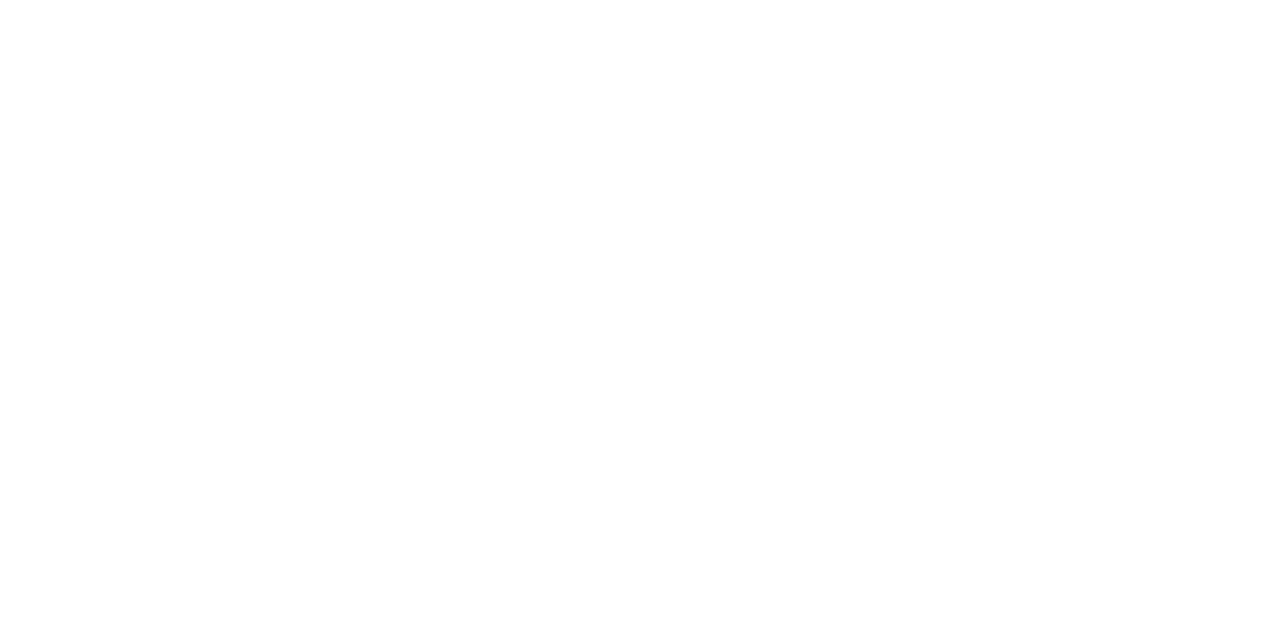
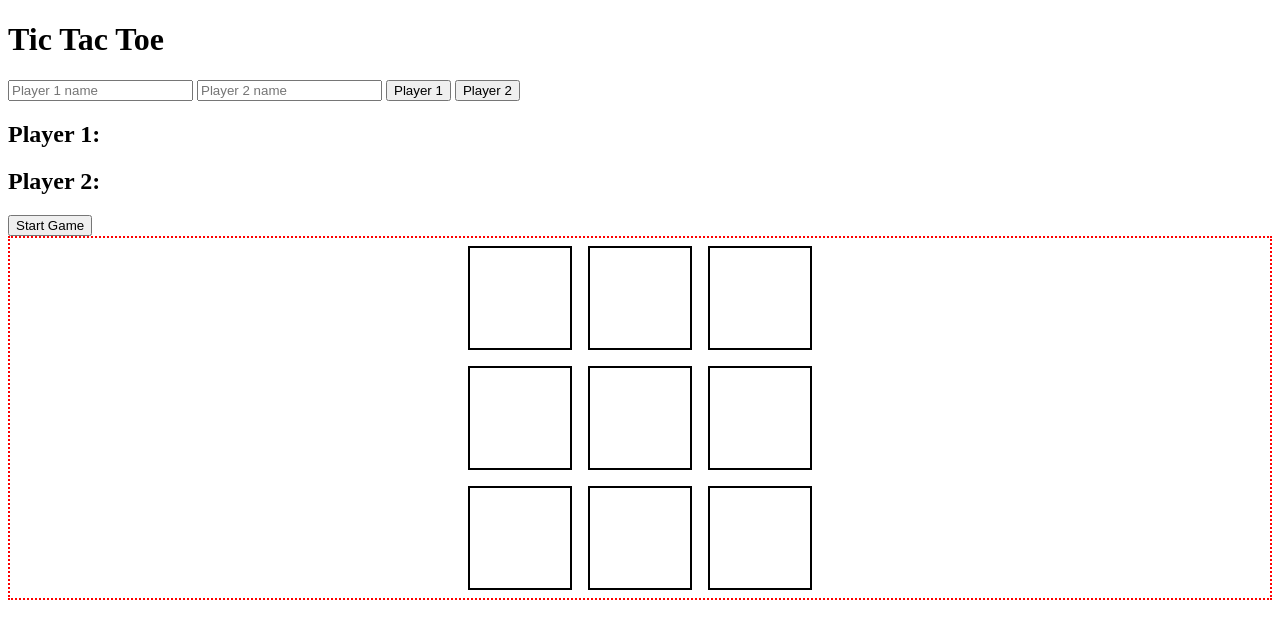
Before and after one commit to JeremyRogersFSA/tic-tac-toe-example, a plain HTML site: page index.html in a window 1280 px wide. Drawn offline with Linux system fonts and the light colour scheme.

Commit message:
board, row, cell creation - about to start listeners

```diff
--- a/index.html
+++ b/index.html
@@ -5,6 +5,45 @@
     <meta http-equiv="X-UA-Compatible" content="IE=edge" />
     <meta name="viewport" content="width=device-width, initial-scale=1.0" />
     <title>Document</title>
+    <link rel="stylesheet" href="./styles.css" />
+    <script defer type="text/javascript" src="./index.js"></script>
   </head>
-  <body></body>
+  <body>
+    <main>
+      <h1>Tic Tac Toe</h1>
+      <form>
+        <label for="player1-input">
+          <input
+            title="player1-input"
+            name="player1-input"
+            type="text"
+            id="player1-input"
+            placeholder="Player 1 name" />
+        </label>
+        <label for="player2-input">
+          <input
+            title="player2-input"
+            name="player2-input"
+            type="text"
+            id="player2-input"
+            placeholder="Player 2 name" />
+        </label>
+        <button type="button" id="player1-btn">Player 1</button>
+        <button type="button" id="player2-btn">Player 2</button>
+      </form>
+      <div id="players">
+        <h2>Player 1: <span id="player1-name"></span></h2>
+        <h2>Player 2: <span id="player2-name"></span></h2>
+      </div>
+      <div>
+        <button type="button" id="start-btn">Start Game</button>
+      </div>
+      <div id="board">
+        <!-- board generates here -->
+      </div>
+      <div id="message-container">
+        <h2 id="message"></h2>
+      </div>
+    </main>
+  </body>
 </html>
--- a/index.js
+++ b/index.js
@@ -0,0 +1,48 @@
+let gameboard = [
+  [null, null, null],
+  [null, null, null],
+  [null, null, null]
+]
+
+let boardElement = document.getElementById('board')
+let player1Btn = document.getElementById('player1-btn')
+let player2Btn = document.getElementById('player2-btn')
+let player1Name = document.getElementById('player1-name')
+let player2Name = document.getElementById('player2-name')
+let startBtn = document.getElementById('start-btn')
+let message = document.getElementById('message')
+
+// createe function to make the game board
+function makeBoard() {
+  for (let row = 0; row < 3; row++) {
+    console.log('row', gameboard[row])
+    let rowEl = document.createElement('div')
+    rowEl.classList.add('row')
+    rowEl.id = `row${rowEl}`
+    for (let col = 0; col < 3; col++) {
+      console.log('col', gameboard[row][col])
+      let cellEl = document.createElement('div')
+      cellEl.classList.add('cell')
+      cellEl.id = `${row}-${col}`
+      if (gameboard[row][col] !== null) {
+        cellEl.textContent = gameboard[row][col]
+      }
+      rowEl.appendChild(cellEl)
+    }
+    boardElement.appendChild(rowEl)
+  }
+}
+
+//run the above function when the page finishes loading
+document.addEventListener('DOMContentLoaded', makeBoard)
+
+boardElement.addEventListener('click', (event) => {
+  // click a cell, change the game board
+  if ('cell' in event.currentTarget.classList) {
+    let id = event.currentTarget.id.split('-')
+    let row = id[0]
+    let col = id[1]
+    event.currentTarget.textContent = gameboard[row][col]
+    console.log(event.currentTarget.id)
+  }
+})
--- a/styles.css
+++ b/styles.css
@@ -0,0 +1,15 @@
+.row {
+  display: flex;
+  justify-content: center;
+}
+
+.cell {
+  border: 2px solid black;
+  width: 100px;
+  height: 100px;
+  margin: 8px;
+}
+
+#board {
+  border: 2px dotted red;
+}
```
